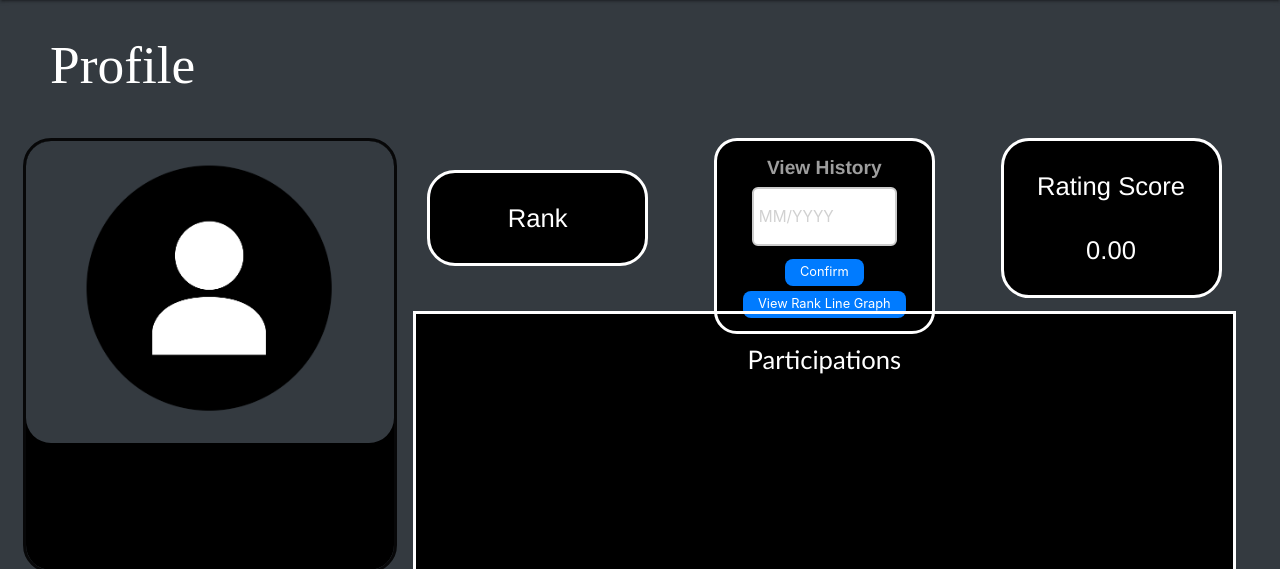
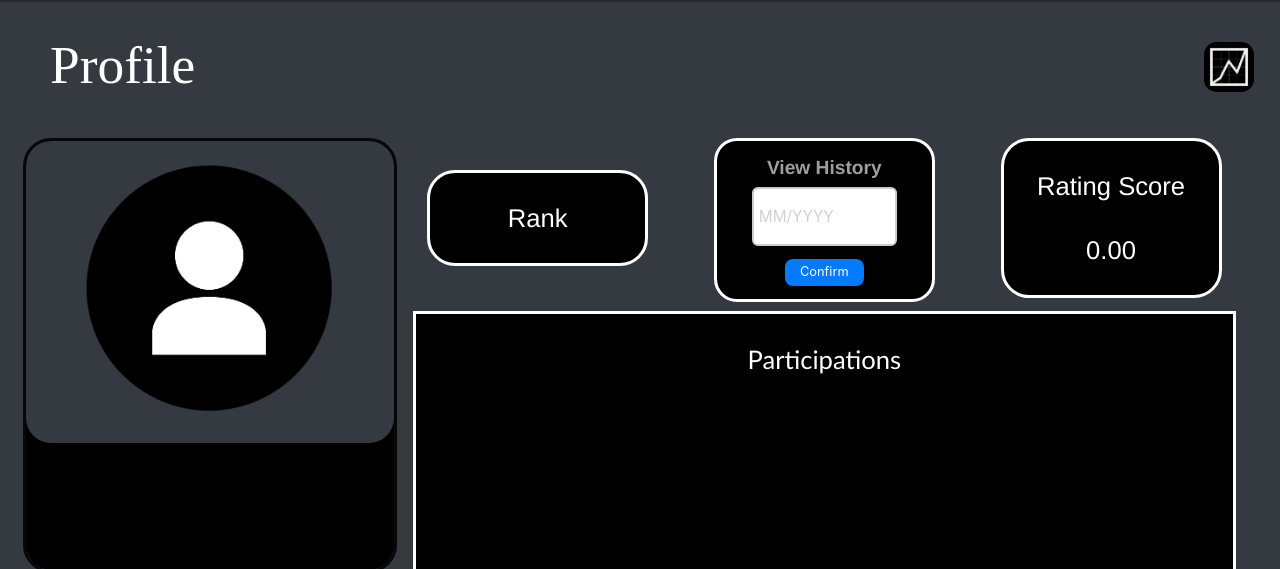
Before and after one commit to Web-Spasm/Competitions-Platform, a Flask app: template App/templates/student_profile.html in a window 1280 px wide. Shown: the part 64-633 px from the top of the page. Run offline with Flask 3, Linux system fonts and the light colour scheme; the template is opened without the code that fills it, so the values that code supplies are empty.

Commit message:
implemented an Insight Icon

```diff
--- a/App/templates/student_profile.html
+++ b/App/templates/student_profile.html
@@ -397,11 +397,23 @@
         transition: 0.5s;
     }
 
-    .openbutton {
-        width: 5%;
-        margin-left: auto;
+    .button-container {
+        display: flex;
+        justify-content: flex-end;
+        align-items: center;
         margin-top: 2vw;
         margin-right: 2vw;
+        width: 83%;
+    }
+
+    .graphButton, .openbutton {
+        width: auto;
+        margin-left: 1vw;
+    }
+
+    .icon {
+        width: 100%;
+        cursor: pointer;
     }
 
     .mail-icon {
@@ -413,6 +425,32 @@
         border-radius: 25%;
         justify-content: flex-end;
     }
+
+    .graph-icon {
+        width: 75%;
+        margin-left: auto;
+        margin-right: 2vw;
+        padding-left: auto;
+        padding-right: 0vw;
+        border-radius: 25%;
+        justify-content: flex-end;
+    }
+
+    .icon-container {
+        display: flex;
+        align-items: center;
+        justify-content: flex-end;
+        gap: 1vw;
+        margin-top: 1vw;
+    }
+
+    .icon {
+        width: 50px;
+        height: 50px;
+        border-radius: 25%;
+        cursor: pointer;
+    }
+
 
     .sidepanel-header {
         display: flex;
@@ -522,11 +560,16 @@
             </ul>
         </div>
     </div>
-    {% if user.is_authenticated and user.id==student.id and session['user_type'] == 'student' %}
-    <div class="openbutton">
-        <img class="mail-icon" src="{{url_for('static', filename='mailIcon.jpg')}}" alt="Notifications" onclick="openNav()">
+    <div class="button-container">
+        <div class="graphButton">
+            <img class="icon" src="{{url_for('static', filename='graphIcon.jpg')}}" alt="View Rank Line Graph" id="openLineGraphIcon" style="cursor: pointer;">
+        </div>
+        {% if user.is_authenticated and user.id==student.id and session['user_type'] == 'student' %}
+        <div class="openbutton">
+            <img class="icon" src="{{url_for('static', filename='mailIcon.jpg')}}" alt="Notifications" onclick="openNav()">
+        </div>
+        {% endif %}
     </div>
-    {% endif %}
 </div>
 <div class="profile-info" style="font-family: helvetica;">
     <div class="student-info">
@@ -556,12 +599,13 @@
                     <input type="text" id="date" name="date" placeholder="MM/YYYY">
                     <button type="submit">Confirm</button>
                 </form>
-                <button id="openLineGraph">View Rank Line Graph</button>
             </div>
 
+            <!--Line Graph Modal-->
             <div id="lineGraphModal" class="modal">
                 <div class="modal-content">
                     <span class="close" id="closeLineGraphModal">&times;</span>
+                    <h2 style="color: white;">Rank Insights</h2>
                     <canvas id="rankLineGraph"></canvas>
                 </div>
             </div>
@@ -719,9 +763,8 @@
         return months[month];
     }
 
-
-
-    document.getElementById('openLineGraph').addEventListener('click', async function() {
+    //Create Line Graph
+    document.getElementById('openLineGraphIcon').addEventListener('click', async function() {
     try {
         console.log("Fetching rank data...");
         var response = await fetch(`/get_rank_data/{{ student.id }}`);
@@ -808,6 +851,12 @@ document.getElementById('closeLineGraphModal').addEventListener('click', functio
     document.getElementById('lineGraphModal').style.display = 'none';
     console.log("Line graph modal closed.");
 });
+
+window.onclick = function(event) {
+    if (event.target == document.getElementById('lineGraphModal')) {
+        document.getElementById('lineGraphModal').style.display = 'none';
+    }
+}
     </script>
 
 {% endblock %}
```
Also changed, not shown: App/static/graphIcon.jpg (added).
